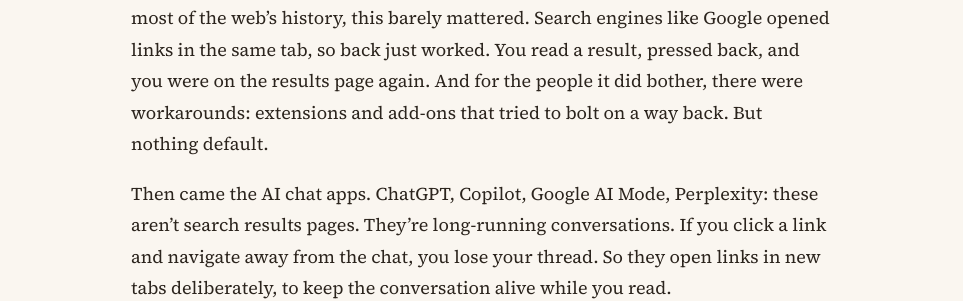
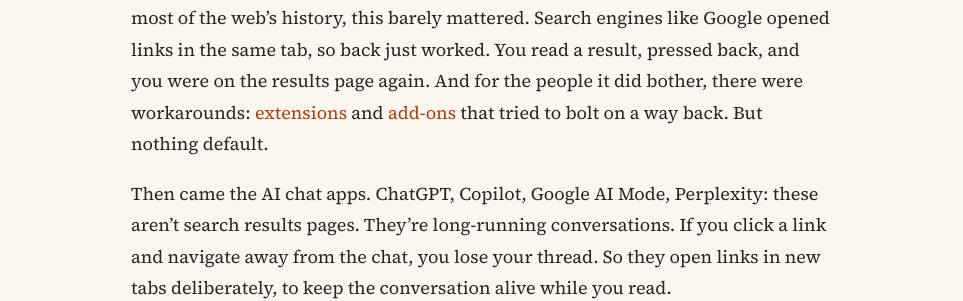
Before and after one commit to victorhuangwq/experiencethis.world, a Jekyll site: the page built from _posts/2026-03-01-backtoopener.md, in a window 1280 px wide and 900 px high, scrolled down 1278 px. Shown: the part 318-619 px from the top of the window, without its empty margins (158-1121 px from the left). Built offline with Jekyll 4.4.1, drawn with Linux system fonts in a browser that asks for light colours; part of the change alters nothing that is shown; some of the changed text lies outside the part shown.

```diff
--- a/_posts/2026-03-01-backtoopener.md
+++ b/_posts/2026-03-01-backtoopener.md
@@ -23,7 +23,7 @@ For a long time I assumed this was simply how browsers work. It turns out it's h
 
 ## A decades-old behavior meets a new world
 
-The back button has been disabled in new tabs for as long as tabs have existed. Open a link in a new tab and it starts fresh: no history, nothing to go back to. For most of the web's history, this barely mattered. Search engines like Google opened links in the same tab, so back just worked. You read a result, pressed back, and you were on the results page again. And for the people it did bother, there were workarounds: extensions and add-ons that tried to bolt on a way back. But nothing default.
+The back button has been disabled in new tabs for as long as tabs have existed. Open a link in a new tab and it starts fresh: no history, nothing to go back to. For most of the web's history, this barely mattered. Search engines like Google opened links in the same tab, so back just worked. You read a result, pressed back, and you were on the results page again. And for the people it did bother, there were workarounds: [extensions](https://microsoftedge.microsoft.com/addons/detail/tab-origin/pjokhhddbfamccemjneocheekkoognbo?hl=en-US) and [add-ons](https://www.ghacks.net/2017/03/01/backtrack-tab-history-add-on-for-firefox/) that tried to bolt on a way back. But nothing default.
 
 Then came the AI chat apps. ChatGPT, Copilot, Google AI Mode, Perplexity: these aren't search results pages. They're long-running conversations. If you click a link and navigate away from the chat, you lose your thread. So they open links in new tabs deliberately, to keep the conversation alive while you read.
 
```
